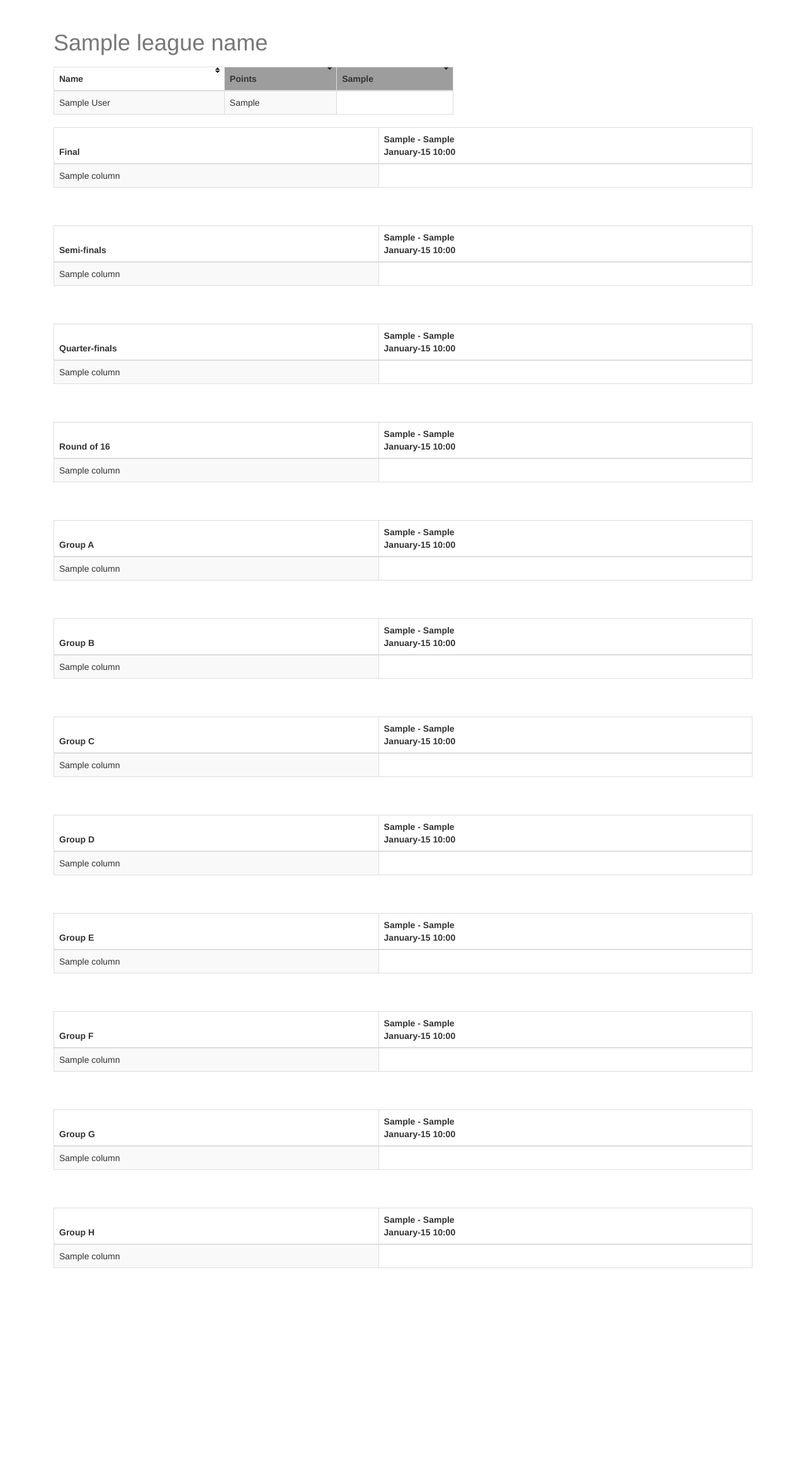
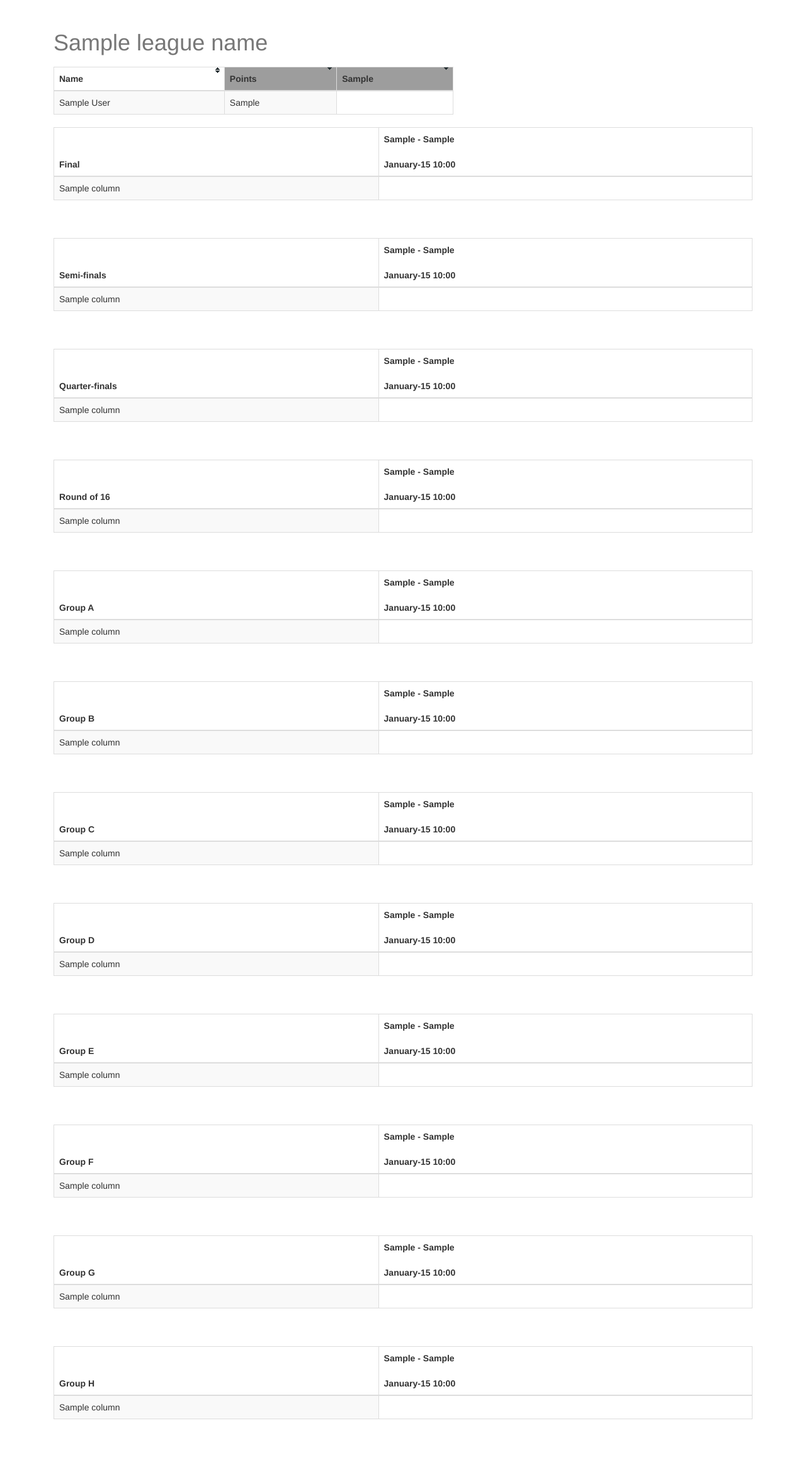
Before and after one commit to leventebakos/football-ech, a Django app: template leagues/templates/leagues/league_details.html in a window 1280 px wide. Shown: the part 50-2364 px from the top of the page at 63% size. Before the commit the page ends 2064 px from the top, so only its background shows below. Run offline with Django 3.2, Linux system fonts and the light colour scheme; the template is opened without the code that fills it: most values are stand-ins (such as "Sample title", 1, 10 or a date in 2020); some libraries are stand-ins or nearby versions.

Commit message:
Add divs to fixtures and fixture_start_dates

```diff
--- a/leagues/templates/leagues/league_details.html
+++ b/leagues/templates/leagues/league_details.html
@@ -50,7 +50,7 @@
 					<tr>
 						<th>Final</th>
 						{% for match in round_of_2_header %}
-							<th>{{ match.get_home_team_display}} - {{ match.get_away_team_display}}<br />{{ match.start_date|date:"F-d G:i" }}</th>
+							<th><div class="fixture">{{ match.get_home_team_display}} - {{ match.get_away_team_display}}</div><br /><div class="fixture_start_date">{{ match.start_date|date:"F-d G:i" }}</div></th>
 						{% endfor %}
 					</tr>
 				</thead>
@@ -74,7 +74,7 @@
 					<tr>
 						<th>Semi-finals</th>
 						{% for match in round_of_4_header %}
-							<th>{{ match.get_home_team_display}} - {{ match.get_away_team_display}}<br />{{ match.start_date|date:"F-d G:i" }}</th>
+							<th><div class="fixture">{{ match.get_home_team_display}} - {{ match.get_away_team_display}}</div><br /><div class="fixture_start_date">{{ match.start_date|date:"F-d G:i" }}</div></th>
 						{% endfor %}
 					</tr>
 				</thead>
@@ -98,7 +98,7 @@
 					<tr>
 						<th>Quarter-finals</th>
 						{% for match in round_of_8_header %}
-							<th>{{ match.get_home_team_display}} - {{ match.get_away_team_display}}<br />{{ match.start_date|date:"F-d G:i" }}</th>
+							<th><div class="fixture">{{ match.get_home_team_display}} - {{ match.get_away_team_display}}</div><br /><div class="fixture_start_date">{{ match.start_date|date:"F-d G:i" }}</div></th>
 						{% endfor %}
 					</tr>
 				</thead>
@@ -122,7 +122,7 @@
 					<tr>
 						<th>Round of 16</th>
 						{% for match in round_of_16_header %}
-							<th>{{ match.get_home_team_display}} - {{ match.get_away_team_display}}<br />{{ match.start_date|date:"F-d G:i" }}</th>
+							<th><div class="fixture">{{ match.get_home_team_display}} - {{ match.get_away_team_display}}</div><br /><div class="fixture_start_date">{{ match.start_date|date:"F-d G:i" }}</div></th>
 						{% endfor %}
 					</tr>
 				</thead>
@@ -145,7 +145,7 @@
 				<tr>
 					<th>Group A</th>
 					{% for match in group_A_header %}
-						<th>{{ match.get_home_team_display}} - {{ match.get_away_team_display}}<br />{{ match.start_date|date:"F-d G:i" }}</th>
+						<th><div class="fixture">{{ match.get_home_team_display}} - {{ match.get_away_team_display}}</div><br /><div class="fixture_start_date">{{ match.start_date|date:"F-d G:i" }}</div></th>
 					{% endfor %}
 				</tr>
 			</thead>
@@ -167,7 +167,7 @@
 				<tr>
 					<th>Group B</th>
 					{% for match in group_B_header %}
-						<th>{{ match.get_home_team_display}} - {{ match.get_away_team_display}}<br />{{ match.start_date|date:"F-d G:i" }}</th>
+						<th><div class="fixture">{{ match.get_home_team_display}} - {{ match.get_away_team_display}}</div><br /><div class="fixture_start_date">{{ match.start_date|date:"F-d G:i" }}</div></th>
 					{% endfor %}
 				</tr>
 			</thead>
@@ -189,7 +189,7 @@
 				<tr>
 					<th>Group C</th>
 					{% for match in group_C_header %}
-						<th>{{ match.get_home_team_display}} - {{ match.get_away_team_display}}<br />{{ match.start_date|date:"F-d G:i" }}</th>
+						<th><div class="fixture">{{ match.get_home_team_display}} - {{ match.get_away_team_display}}</div><br /><div class="fixture_start_date">{{ match.start_date|date:"F-d G:i" }}</div></th>
 					{% endfor %}
 				</tr>
 			</thead>
@@ -211,7 +211,7 @@
 				<tr>
 					<th>Group D</th>
 					{% for match in group_D_header %}
-						<th>{{ match.get_home_team_display}} - {{ match.get_away_team_display}}<br />{{ match.start_date|date:"F-d G:i" }}</th>
+						<th><div class="fixture">{{ match.get_home_team_display}} - {{ match.get_away_team_display}}</div><br /><div class="fixture_start_date">{{ match.start_date|date:"F-d G:i" }}</div></th>
 					{% endfor %}
 				</tr>
 			</thead>
@@ -233,7 +233,7 @@
 				<tr>
 					<th>Group E</th>
 					{% for match in group_E_header %}
-						<th>{{ match.get_home_team_display}} - {{ match.get_away_team_display}}<br />{{ match.start_date|date:"F-d G:i" }}</th>
+						<th><div class="fixture">{{ match.get_home_team_display}} - {{ match.get_away_team_display}}</div><br /><div class="fixture_start_date">{{ match.start_date|date:"F-d G:i" }}</div></th>
 					{% endfor %}
 				</tr>
 			</thead>
@@ -255,7 +255,7 @@
 				<tr>
 					<th>Group F</th>
 					{% for match in group_F_header %}
-						<th>{{ match.get_home_team_display}} - {{ match.get_away_team_display}}<br />{{ match.start_date|date:"F-d G:i" }}</th>
+						<th><div class="fixture">{{ match.get_home_team_display}} - {{ match.get_away_team_display}}</div><br /><div class="fixture_start_date">{{ match.start_date|date:"F-d G:i" }}</div></th>
 					{% endfor %}
 				</tr>
 			</thead>
@@ -277,7 +277,7 @@
 				<tr>
 					<th>Group G</th>
 					{% for match in group_G_header %}
-						<th>{{ match.get_home_team_display}} - {{ match.get_away_team_display}}<br />{{ match.start_date|date:"F-d G:i" }}</th>
+						<th><div class="fixture">{{ match.get_home_team_display}} - {{ match.get_away_team_display}}</div><br /><div class="fixture_start_date">{{ match.start_date|date:"F-d G:i" }}</div></th>
 					{% endfor %}
 				</tr>
 			</thead>
@@ -299,7 +299,7 @@
 				<tr>
 					<th>Group H</th>
 					{% for match in group_H_header %}
-						<th>{{ match.get_home_team_display}} - {{ match.get_away_team_display}}<br />{{ match.start_date|date:"F-d G:i" }}</th>
+						<th><div class="fixture">{{ match.get_home_team_display}} - {{ match.get_away_team_display}}</div><br /><div class="fixture_start_date">{{ match.start_date|date:"F-d G:i" }}</div></th>
 					{% endfor %}
 				</tr>
 			</thead>
```
